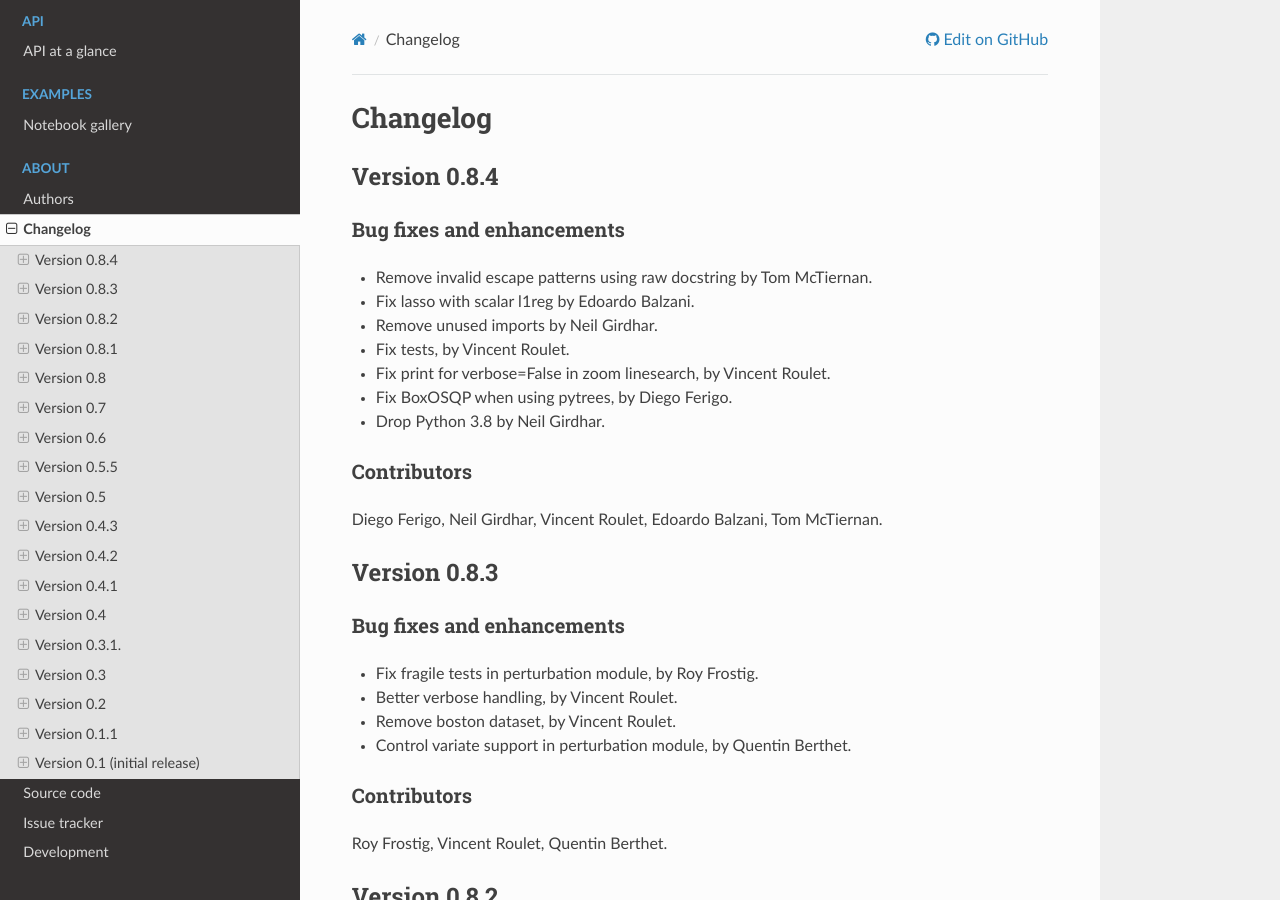
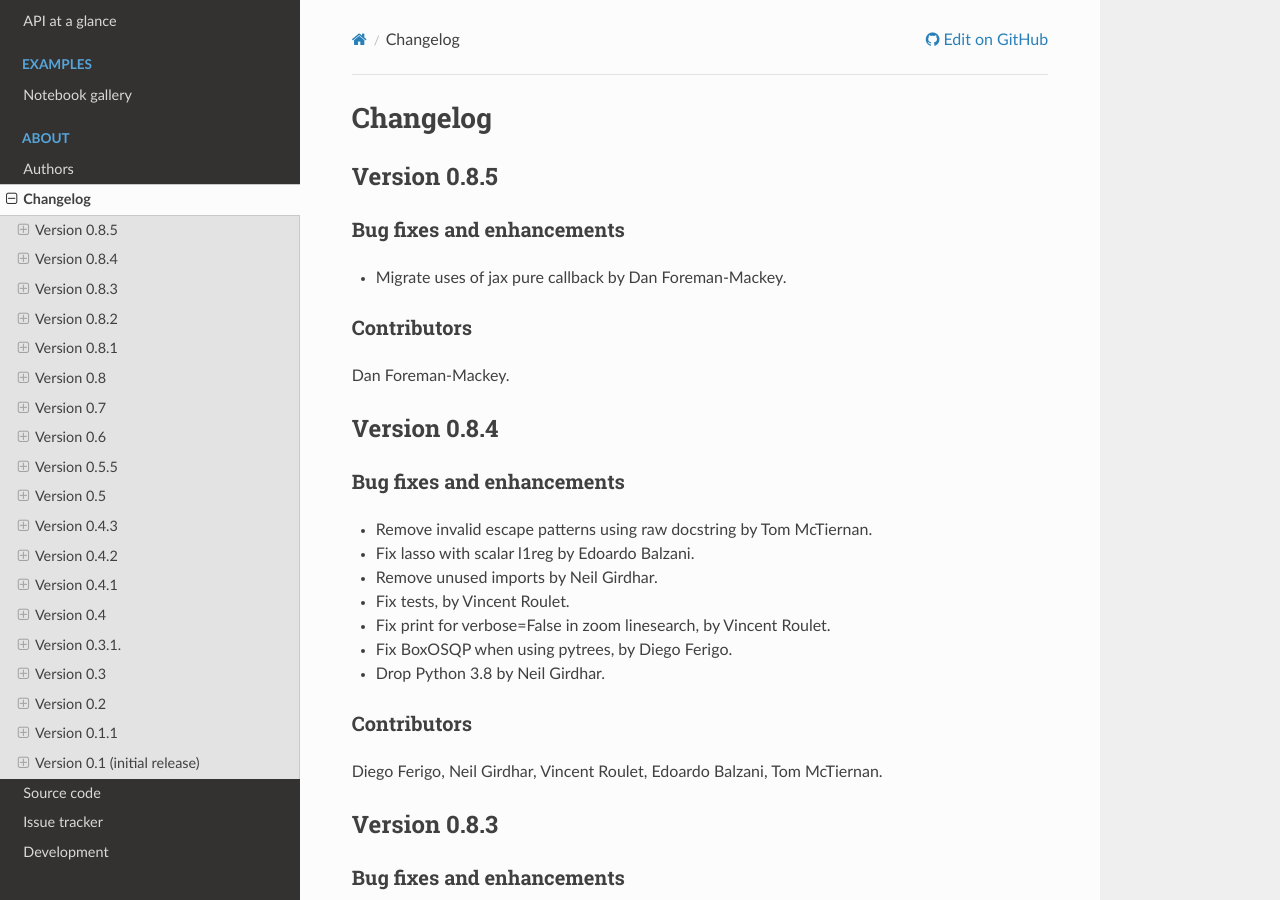
Before and after one commit to google/jaxopt, a Sphinx documentation site: the page built from docs/changelog.rst, in a window 1280 px wide and 900 px high. Built offline with Sphinx 7.4.7 and the Read the Docs theme 3.1.0, drawn with Linux system fonts in a browser that asks for light colours; pages that are not in the unit, such as notebooks, are missing from menus.

Commit message:
release 0.8.5

```diff
--- a/docs/changelog.rst
+++ b/docs/changelog.rst
@@ -1,5 +1,19 @@
 Changelog
 =========
+
+Version 0.8.5
+-------------
+
+Bug fixes and enhancements
+~~~~~~~~~~~~~~~~~~~~~~~~~~
+
+- Migrate uses of jax pure callback by Dan Foreman-Mackey.
+
+Contributors
+~~~~~~~~~~~~
+
+Dan Foreman-Mackey.
+
 
 Version 0.8.4
 -------------
--- a/jaxopt/version.py
+++ b/jaxopt/version.py
@@ -14,4 +14,4 @@
 
 """JAXopt version."""
 
-__version__ = "0.8.4"
+__version__ = "0.8.5"
```
